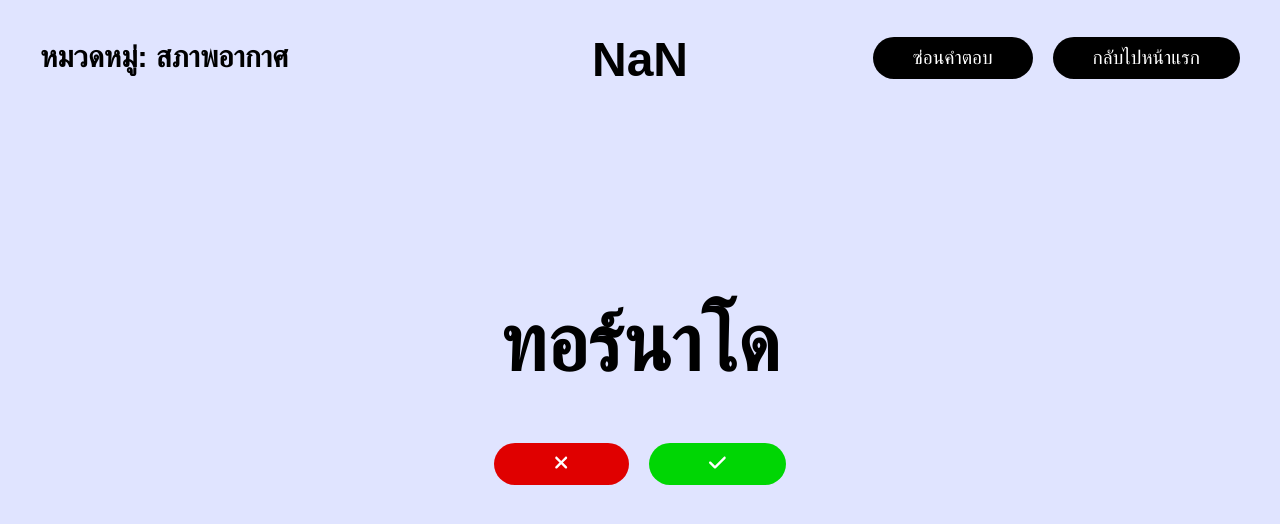
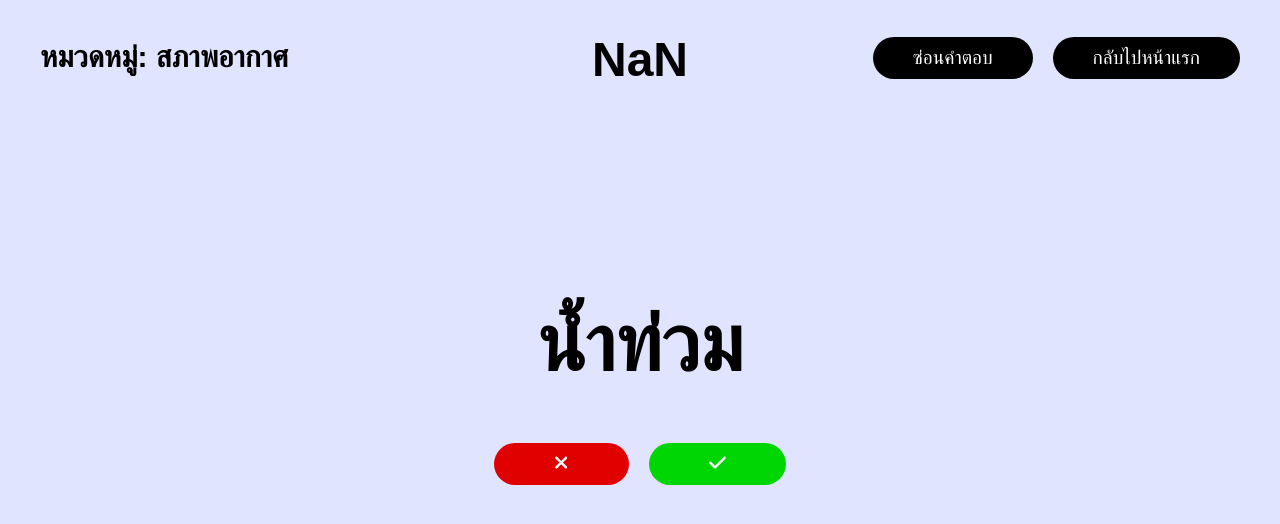
Before and after one commit to suttirakcha/lets-guess, a React (Create React App) app: page /th/weather in a window 1280 px wide. Shown: the top 524 px of the page. Built offline with nearby package versions, Linux system fonts and the light colour scheme; a web font is replaced by a local one.

Commit message:
Update weather.js

```diff
--- a/src/th/categories/weather.js
+++ b/src/th/categories/weather.js
@@ -3,6 +3,6 @@ import "../../App.scss";
 import QuestionsTh from "../components/questions";
 
 export default function WeatherTh(){
-  const words = ["แดดออก","เมฆ","พายุ","ฝนตก","ลมแรง","อากาศร้อน","หิมะตก","อากาศหนาว","ไต้ฝุ่น","หมอก","ฝุ่น","พายุฝนฟ้าคะนอง","ลูกเห็บ","ฟ้าหลัว","เฮอริเคน","ไซโคลน","อบอุ่น","ฝนปรอย","ฝนตกหนัก","ท้องฟ้าแจ่มใส","ท้องฟ้า","มรสุม","ทอร์นาโด","น้ำท่วม","น้ำท่วมฉับพลัน","น้ำป่าไหลหลาก","พายุฤดูร้อน","ลม","อุณหภูมิ","อากาศเย็น","องศาเซลเซียส","องศาฟาเรนไฮต์","อากาศชื้น","หยาดน้ำฟ้า","ฤดูกาล","ดีเปรสชัน","ฤดูร้อน","ฤดูหนาว","ฤดูใบไม้ผลิ","ฤดูใบไม้ร่วง","ฤดูฝน","ฤดูแล้ง","แห้งแล้ง","อากาศ","ภูมิอากาศ","ควัน","มีเมฆบางส่วน","มีเมฆมาก","พายุหิมะ","ความชื้น"];
+  const words = ["แดดออก","เมฆ","พายุ","ฝนตก","ลมแรง","อากาศร้อน","หิมะตก","อากาศหนาว","ไต้ฝุ่น","หมอก","ฝุ่น","พายุฝนฟ้าคะนอง","ลูกเห็บ","ฟ้าหลัว","เฮอริเคน","ไซโคลน","อบอุ่น","ฝนปรอย","ฝนตกหนัก","ท้องฟ้าแจ่มใส","ท้องฟ้า","มรสุม","ทอร์นาโด","น้ำท่วม","น้ำท่วมฉับพลัน","น้ำป่าไหลหลาก","พายุฤดูร้อน","ลม","อุณหภูมิ","อากาศเย็น","องศาเซลเซียส","องศาฟาเรนไฮต์","อากาศชื้น","หยาดน้ำฟ้า","ฤดูกาล","ดีเปรสชัน","ฤดูร้อน","ฤดูหนาว","ฤดูใบไม้ผลิ","ฤดูใบไม้ร่วง","ฤดูฝน","ฤดูแล้ง","แห้งแล้ง","อากาศ","ภูมิอากาศ","ควัน","มีเมฆบางส่วน","มีเมฆมาก","พายุหิมะ","ความชื้น","คลื่นความร้อน","คลื่นความเย็น","น้ำท่วม","ไฟป่า"];
   return (<QuestionsTh answers={words} category="สภาพอากาศ" redirect="/th/weather"/>)
 }
```
